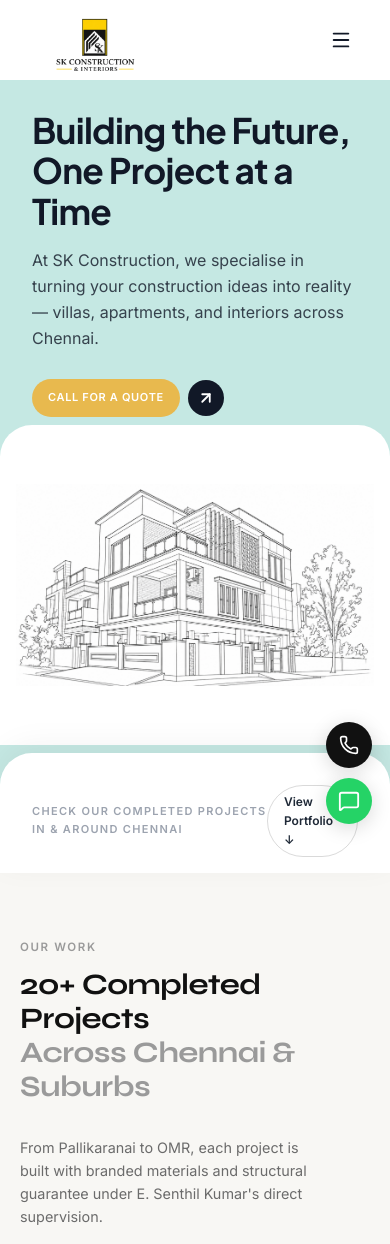
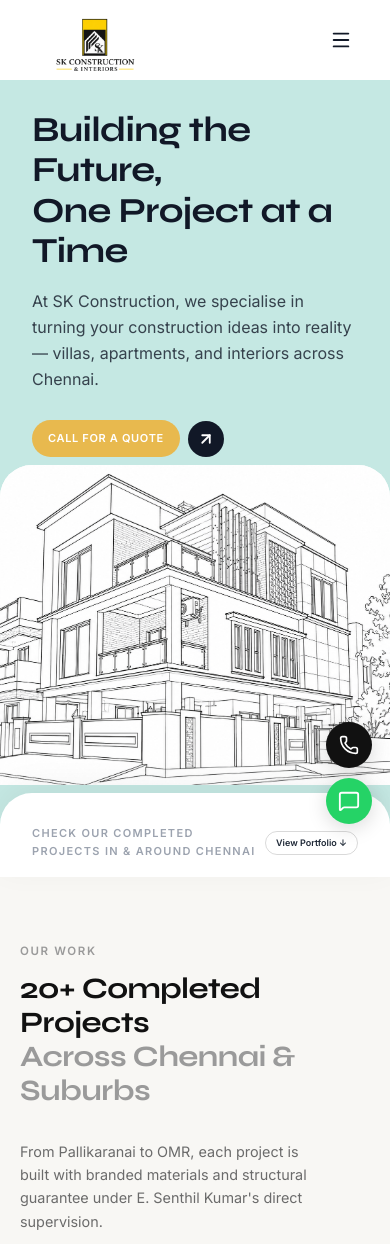
Before and after one commit to santhosh-vinci/sk-construction-landing, a React (Vite) app: page / in a window 390 px wide. Shown: the top 1244 px of the page. Built offline with nearby package versions, Linux system fonts and the light colour scheme.

Commit message:
Update mobile hero image fit and view portfolio button size/wrapping

```diff
--- a/index.html
+++ b/index.html
@@ -9,7 +9,7 @@
     <meta name="keywords" content="SK Construction, SK Properties Chennai, E Senthil Kumar Builder, Pallikaranai Builders, Velachery Construction, Interior Designers Chennai, Villa Construction Chennai" />
     <link rel="preconnect" href="https://fonts.googleapis.com">
     <link rel="preconnect" href="https://fonts.gstatic.com" crossorigin>
-    <link href="https://fonts.googleapis.com/css2?family=Inter:wght@300;400;500;600&family=Plus+Jakarta+Sans:wght@500;600;700;800&family=Syne:wght@700;800&display=swap" rel="stylesheet">
+    <link href="https://fonts.googleapis.com/css2?family=Inter:wght@300;400;500;600&family=Syne:wght@700;800&display=swap" rel="stylesheet">
   </head>
   <body>
     <div id="root"></div>
--- a/src/components/Hero.jsx
+++ b/src/components/Hero.jsx
@@ -122,7 +122,7 @@
           <motion.img
             src={heroHome}
             alt="SK Construction luxury villa Chennai"
-            className="md:hidden absolute inset-0 w-full h-full object-contain object-center p-4 md:p-8"
+            className="md:hidden absolute inset-0 w-full h-full object-cover object-center"
             style={{ scale: imageScale }}
           />
 
@@ -130,7 +130,7 @@
           <motion.img
             src={heroHomeArt}
             alt="SK Construction Sketch Mobile"
-            className="md:hidden absolute inset-0 w-full h-full object-contain object-center p-4 md:p-8"
+            className="md:hidden absolute inset-0 w-full h-full object-cover object-center"
             style={{ opacity: scrollOpacity, scale: imageScale }}
           />
 
@@ -189,7 +189,7 @@
         ].join(' ')}>
 
           {/* Card heading */}
-          <h3 className="font-jakarta font-bold text-[15px] leading-snug text-gray-900 mb-2">
+          <h3 className="font-syne font-bold text-[15px] leading-snug text-gray-900 mb-2">
             Building the Future,<br />One Project at a Time
           </h3>
 
@@ -243,8 +243,8 @@
           <a
             href="#projects"
             className={[
-              'font-inter font-semibold text-[12px] text-gray-800',
-              'px-4 py-1.5 rounded-full border border-black/15',
+              'font-inter font-semibold text-[9px] md:text-[12px] text-gray-800 whitespace-nowrap flex-shrink-0',
+              'px-2.5 py-1 md:px-4 md:py-1.5 rounded-full border border-black/15',
               'hover:bg-gray-900 hover:text-white hover:border-gray-900',
               'transition-all duration-200',
             ].join(' ')}
--- a/tailwind.config.js
+++ b/tailwind.config.js
@@ -7,7 +7,6 @@
   theme: {
     extend: {
       fontFamily: {
-        jakarta: ['"Plus Jakarta Sans"', 'sans-serif'],
         syne:    ['Syne', 'sans-serif'],
         inter:   ['Inter', 'sans-serif'],
       },
```
